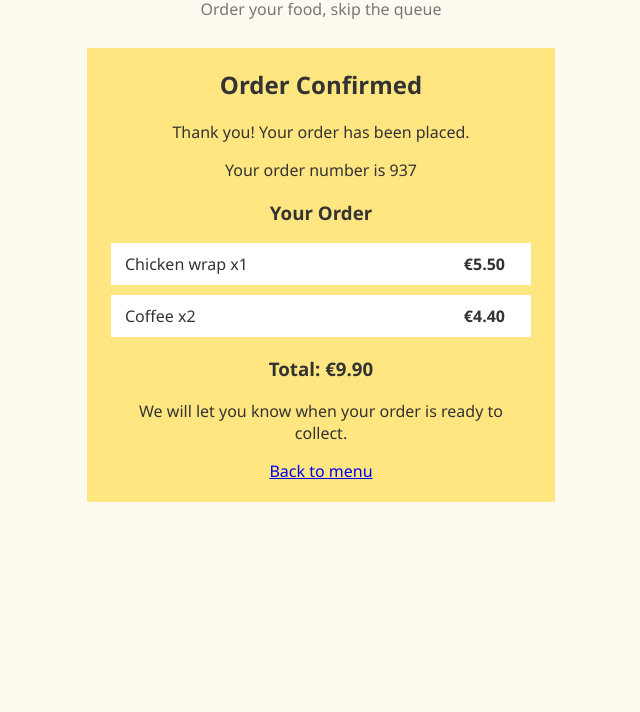
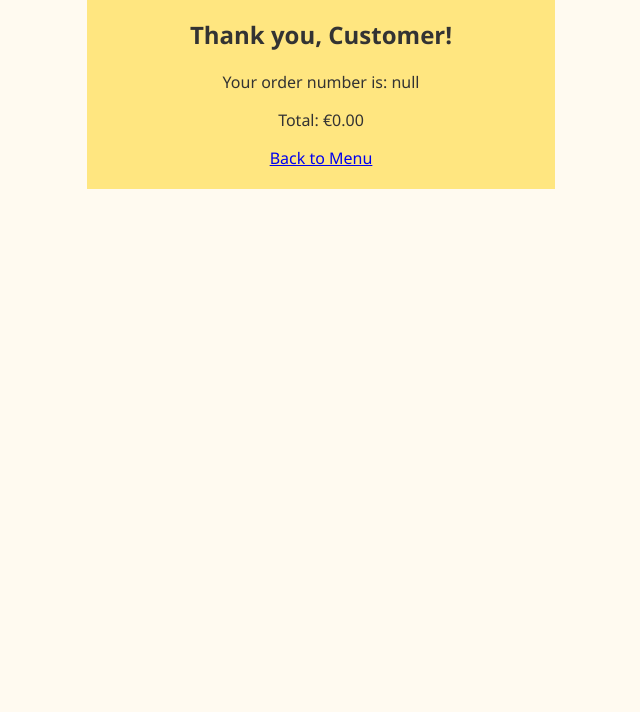
Before and after one commit to michaeljamescarroll/QuickBite-Prototype, a plain HTML site: page confirmation.html in a window 1280 px wide. Shown: the part 88-800 px from the top of the page, without its empty margins (319-959 px from the left). Drawn offline with Linux system fonts and the light colour scheme.

Commit message:
Update confirmation.html

```diff
--- a/confirmation.html
+++ b/confirmation.html
@@ -1,47 +1,51 @@
+
 <!DOCTYPE html>
-<html lang="en-gb">
+<html lang="en">
 <head>
-  <meta charset="UTF-8">
-  <title>QuickBite - Order Confirmation</title>
-  <link rel="stylesheet" href="style.css">
+    <meta charset="UTF-8">
+    <title>Order Confirmation - QuickBite</title>
+    <link rel="stylesheet" href="style.css">
 </head>
 <body>
-  <h1>QuickBite</h1>
-  <p class="tagline">Order your food, skip the queue</p>
 
-  <section id="confirmation">
-    <h2>Order Confirmed</h2>
-    <p id="thanks">Thank you! Your order has been placed.</p>
-    <p>Your order number is <span id="order-number"></span></p>
+    <h1>Order Confirmation</h1>
 
-    <h3>Your Order</h3>
-    <ul>
-      <li>
-        <span>Chicken wrap x1</span>
-        <span class="price">€5.50</span>
-      </li>
-      <li>
-        <span>Coffee x2</span>
-        <span class="price">€4.40</span>
-      </li>
-    </ul>
+    <section id="confirmation">
+        <h2 id="thank-you"></h2>
+        <p id="order-number"></p>
 
-    <h3>Total: €9.90</h3>
+        <div id="order-items"></div>
+        <p id="total"></p>
 
-    <p>We will let you know when your order is ready to collect.</p>
+        <a href="index.html">Back to Menu</a>
+    </section>
 
-    <a href="index.html">Back to menu</a>
-  </section>
+    <script>
+        const name = localStorage.getItem("name") || "Customer";
+        const orderNumber = localStorage.getItem("quickbiteOrderNumber");
+        const cart = JSON.parse(localStorage.getItem("quickbiteCart")) || [];
+        const total = localStorage.getItem("quickbiteTotal") || "0.00";
 
-  <script>
-    const orderNumber = Math.floor(Math.random() * 1000) + 1;
-    document.getElementById("order-number").textContent = orderNumber;
+        document.getElementById("thank-you").textContent =
+            "Thank you, " + name + "!";
 
-    const name = localStorage.getItem("name");
+        document.getElementById("order-number").textContent =
+            "Your order number is: " + orderNumber;
 
-    if (name) {
-      document.getElementById("thanks").textContent = "Thank you " + name + "! Your order has been placed.";
-    }
-  </script>
+        const orderItems = document.getElementById("order-items");
+
+        for (const item of cart) {
+            const p = document.createElement("p");
+
+            p.textContent = item.name + " x " + item.quantity +
+                " - €" + (item.price * item.quantity).toFixed(2);
+
+            orderItems.appendChild(p);
+        }
+
+        document.getElementById("total").textContent =
+            "Total: €" + total;
+    </script>
+
 </body>
 </html>
```
